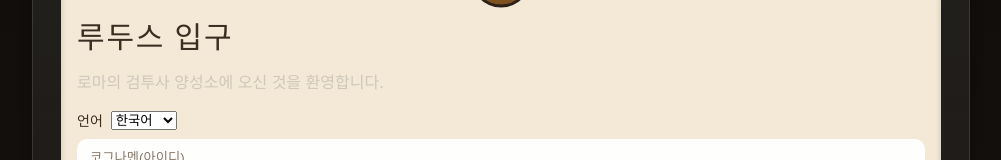
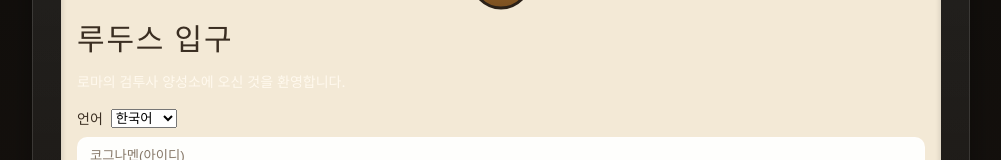
Before and after one commit to fsseer/battle, a React (Vite) app in the folder apps/web/: page /login in a window 1280 px wide. Shown: the part 309-469 px from the top of the page, without its empty margins (139-1140 px from the left). Built offline with nearby package versions, Linux system fonts and the light colour scheme; no server answers.

Commit message:
ui(web): increase subtitle contrast and introduce global typography scale for immersive gladiator theme

```diff
--- a/apps/web/index.html
+++ b/apps/web/index.html
@@ -6,7 +6,7 @@
     <meta name="viewport" content="width=device-width, initial-scale=1.0" />
     <link rel="preconnect" href="https://fonts.googleapis.com">
     <link rel="preconnect" href="https://fonts.gstatic.com" crossorigin>
-    <link href="https://fonts.googleapis.com/css2?family=Cinzel:wght@600;700&family=Inter:wght@400;600&family=Noto+Sans+KR:wght@400;500;700&display=swap" rel="stylesheet">
+    <link href="https://fonts.googleapis.com/css2?family=Cinzel:wght@600;700&family=Inter:wght@400;600&family=Noto+Sans+KR:wght@400;500;700&family=Noto+Sans+JP:wght@400;500;700&display=swap" rel="stylesheet">
     <title>Vite + React + TS</title>
   </head>
   <body>
--- a/apps/web/src/index.css
+++ b/apps/web/src/index.css
@@ -1,5 +1,5 @@
 :root {
-  font-family: system-ui, Avenir, Helvetica, Arial, sans-serif;
+  font-family: 'Inter','Noto Sans KR','Noto Sans JP', system-ui, Avenir, Helvetica, Arial, sans-serif;
   line-height: 1.5;
   font-weight: 400;
 
--- a/apps/web/src/scenes/Login.tsx
+++ b/apps/web/src/scenes/Login.tsx
@@ -28,7 +28,7 @@ export default function Login() {
             <img src="/images/helmet.svg" alt="helmet" width={64} height={64} />
           </div>
           <div className="title">{t('login.title')}</div>
-          <div className="subtitle">{t('login.subtitle')}</div>
+          <div className="subtitle text-sm strong font-body">{t('login.subtitle')}</div>
           <div className="row" style={{ gap: 8, marginBottom: 8 }}>
             <label style={{ fontSize: 14 }}>{t('login.lang')}</label>
             <select value={lang} onChange={(e) => setLang(e.target.value as any)}>
--- a/apps/web/src/styles/theme.css
+++ b/apps/web/src/styles/theme.css
@@ -9,6 +9,7 @@
   --bronze-dark: #7b4f20;
   --ink: #eae6df;
   --ink-dim: #cfc7bb;
+  --ink-strong: #fff9ee;
 }
 
 /* Background: torch-lit arena ambiance */
@@ -57,10 +58,21 @@ html, body, #root {
 }
 
 .subtitle {
-  color: var(--ink-dim);
+  color: var(--ink-strong);
   margin: 0 0 16px 0;
   font-family: 'Inter','Noto Sans KR',sans-serif;
 }
+
+/* Typography scale */
+.font-display { font-family: 'Cinzel', serif; font-weight: 700; letter-spacing: .06em; }
+.font-body { font-family: 'Inter','Noto Sans KR','Noto Sans JP',sans-serif; }
+.text-xs { font-size: 12px; line-height: 18px; }
+.text-sm { font-size: 14px; line-height: 20px; }
+.text-md { font-size: 16px; line-height: 22px; }
+.text-lg { font-size: 18px; line-height: 24px; }
+.text-xl { font-size: 22px; line-height: 28px; }
+.muted { color: var(--ink-dim); }
+.strong { color: var(--ink-strong); }
 
 .grid {
   display: grid;
```
